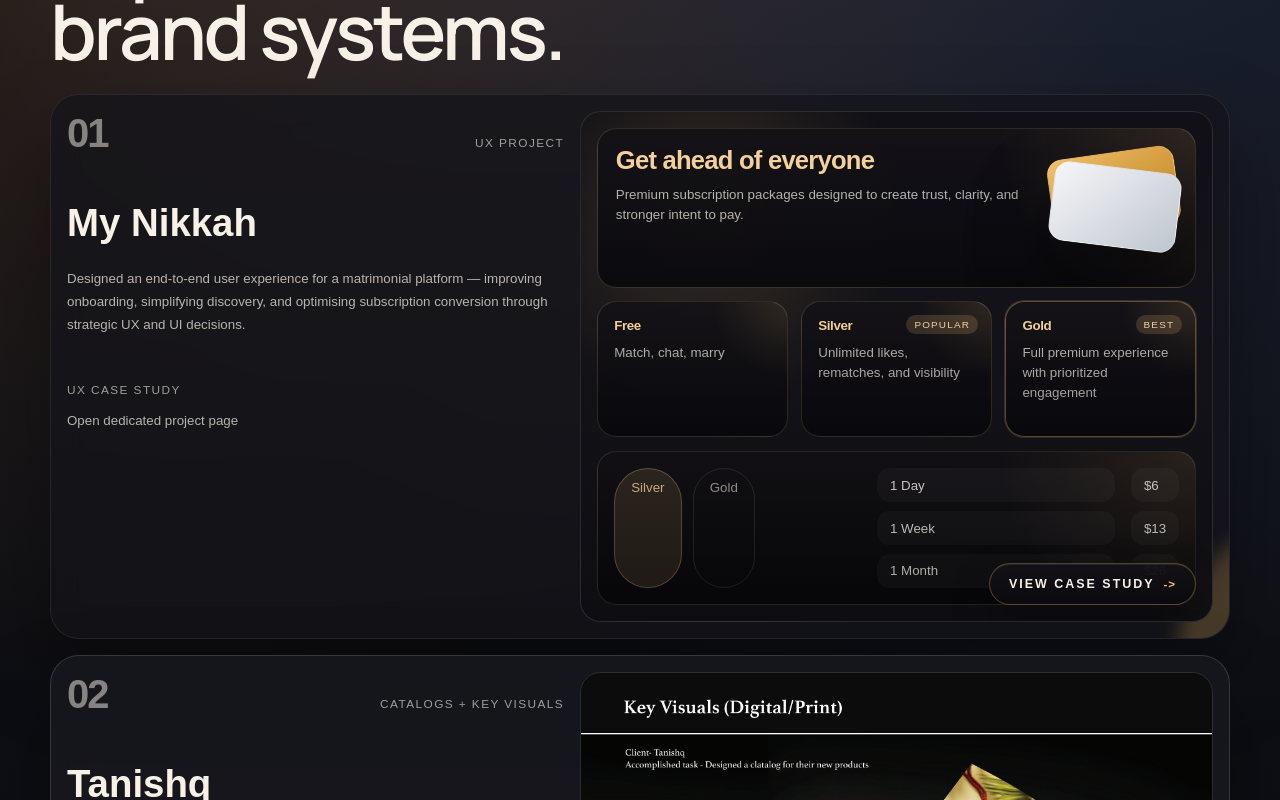
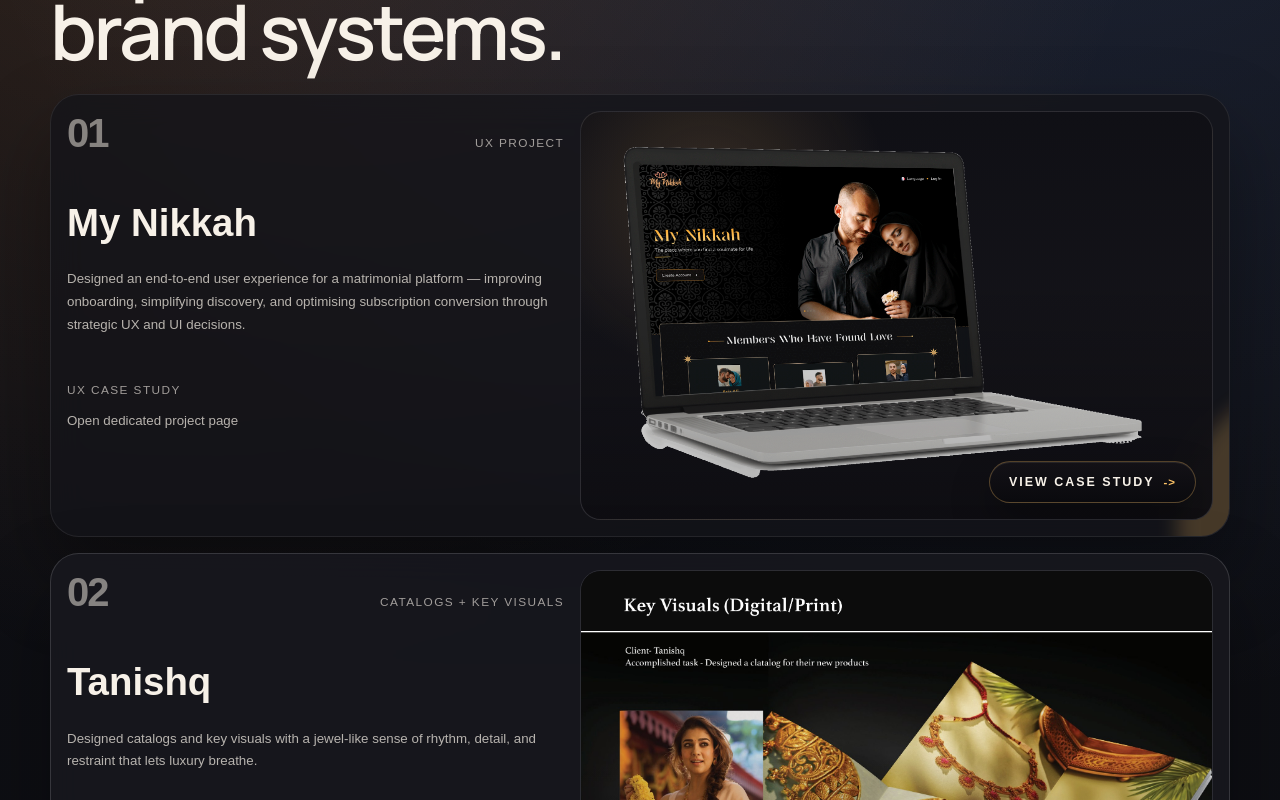
Before and after one commit to chandrashekartmops95/kandha, a React (Vite) app: page / in a window 1280 px wide. Shown: the part 1280-2080 px from the top of the page. Built offline with nearby package versions, Linux system fonts and the light colour scheme.

Commit message:
Replace compact subscription widget with landing image on portfolio card

```diff
--- a/src/App.jsx
+++ b/src/App.jsx
@@ -392,7 +392,11 @@
                   </div>
                   <div className="project-preview">
                     {isCaseStudy ? (
-                      <MyNikkahPreview compact />
+                      <img
+                        className="project-preview-image"
+                        src="/projects/my-nikkah/landing-v2.png"
+                        alt="My Nikkah landing page"
+                      />
                     ) : (
                       <img
                         className="project-preview-image"
```
